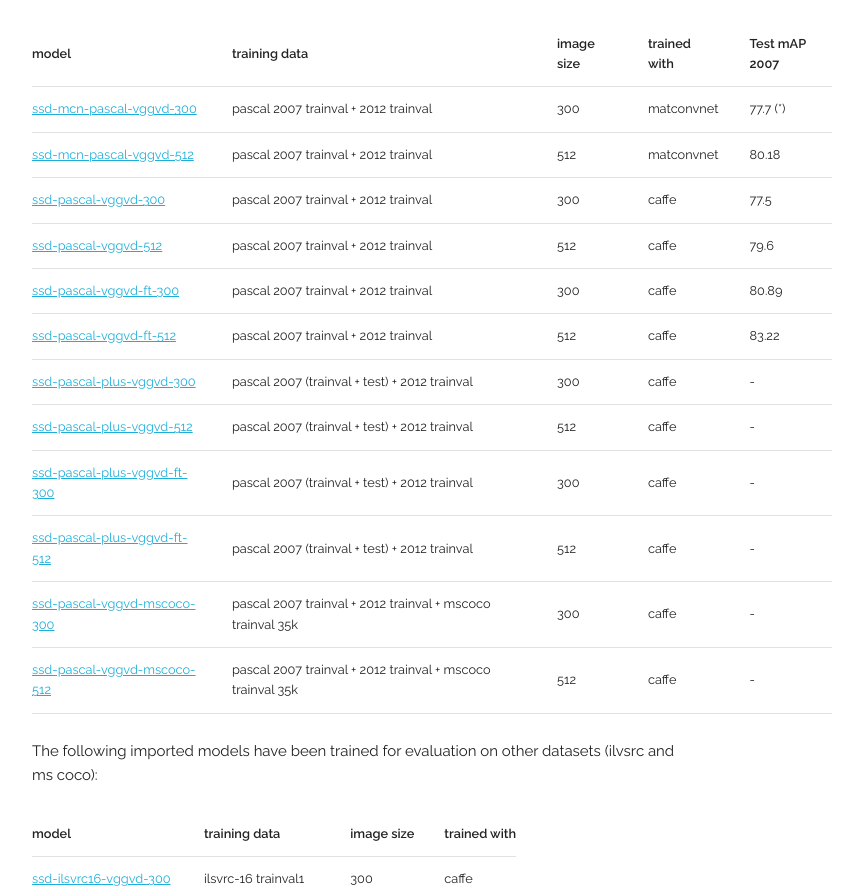
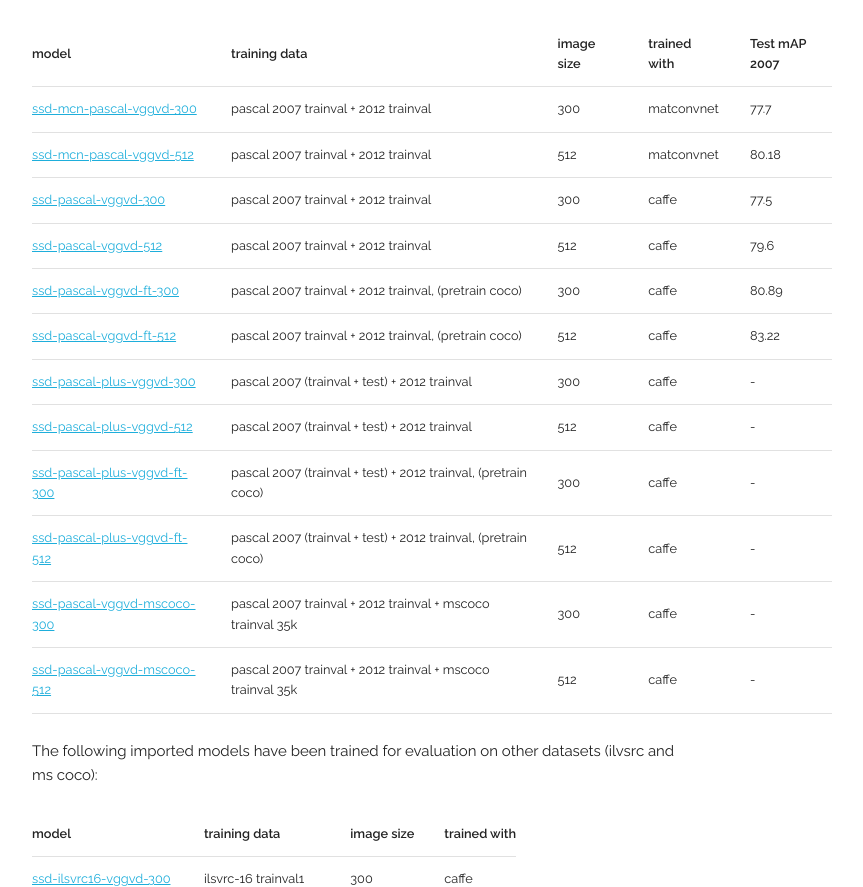
Before and after one commit to albanie/site, a plain HTML site: page models.html in a window 1280 px wide. Shown: the part 1229-2116 px from the top of the page, without its empty margins (208-1071 px from the left). Drawn offline with Linux system fonts and the light colour scheme.

Commit message:
updated scores

```diff
--- a/models.html
+++ b/models.html
@@ -194,7 +194,7 @@
 	  			<td>pascal 2007 trainval + 2012 trainval</td>
 	  			<td>300</td>
 	  			<td>matconvnet</td>
-	  			<td>77.7 (*)</td>
+	  			<td>77.7</td>
 	  		</tr>
 	  		<tr>
 	  			<td><a href="http://www.robots.ox.ac.uk/~albanie/models/ssd/ssd-mcn-pascal-vggvd-512.mat">
@@ -223,7 +223,7 @@
 	  		<tr>
 	  			<td><a href="http://www.robots.ox.ac.uk/~albanie/models/ssd/ssd-pascal-vggvd-ft-300.mat">
               ssd-pascal-vggvd-ft-300</a></td>
-	  			<td>pascal 2007 trainval + 2012 trainval</td>
+	  			<td>pascal 2007 trainval + 2012 trainval, (pretrain coco)</td>
 	  			<td>300</td>
 	  			<td>caffe</td>
 	  			<td>80.89</td>
@@ -231,7 +231,7 @@
 	  		<tr>
 	  			<td><a href="http://www.robots.ox.ac.uk/~albanie/models/ssd/ssd-pascal-vggvd-ft-512.mat">
               ssd-pascal-vggvd-ft-512</a></td>
-	  			<td>pascal 2007 trainval + 2012 trainval</td>
+	  			<td>pascal 2007 trainval + 2012 trainval, (pretrain coco)</td>
 	  			<td>512</td>
 	  			<td>caffe</td>
 	  			<td>83.22</td>
@@ -255,7 +255,7 @@
 	  		<tr>
 	  			<td><a href="http://www.robots.ox.ac.uk/~albanie/models/ssd/ssd-pascal-plus-vggvd-ft-300.mat">
               ssd-pascal-plus-vggvd-ft-300</a></td>
-	  			<td>pascal 2007 (trainval + test) + 2012 trainval</td>
+	  			<td>pascal 2007 (trainval + test) + 2012 trainval, (pretrain coco)</td>
 	  			<td>300</td>
 	  			<td>caffe</td>
 	  			<td>-</td>
@@ -263,7 +263,7 @@
 	  		<tr>
 	  			<td><a href="http://www.robots.ox.ac.uk/~albanie/models/ssd/ssd-pascal-plus-vggvd-ft-512.mat">
               ssd-pascal-plus-vggvd-ft-512</a></td>
-	  			<td>pascal 2007 (trainval + test) + 2012 trainval</td>
+	  			<td>pascal 2007 (trainval + test) + 2012 trainval, (pretrain coco)</td>
 	  			<td>512</td>
 	  			<td>caffe</td>
 	  			<td>-</td>
```
